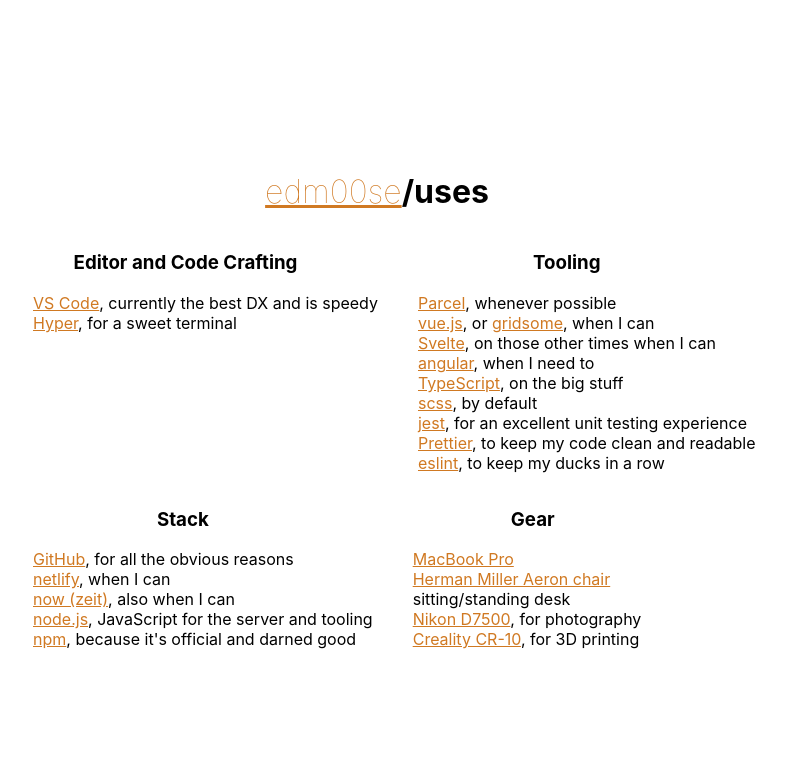
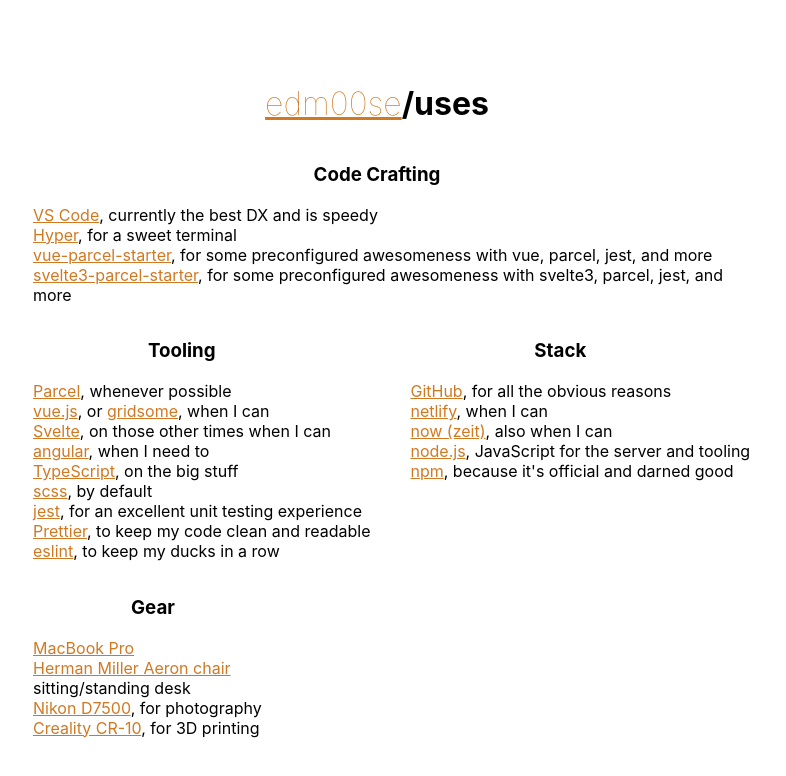
Before and after one commit to edm00se/uses, a Svelte app: page / in a window 1280 px wide. Shown: the top 776 px of the page, without its empty margins (263-1049 px from the left). Built offline with nearby package versions, Linux system fonts and the light colour scheme.

Commit message:
adds starters under code crafting
adjusts header

```diff
--- a/src/components/App.svelte
+++ b/src/components/App.svelte
@@ -4,10 +4,12 @@
 	<div class="stuff">
 
 		<div class="category">
-			<h3>Editor and Code Crafting</h3>
+			<h3>Code Crafting</h3>
 			<ul>
 				<li><a href="https://code.visualstudio.com/" target="_blank" rel="noopener noreferrer">VS Code</a>, currently the best DX and is speedy</li>
 				<li><a href="https://hyper.is/" target="_blank" rel="noopener noreferrer">Hyper</a>, for a sweet terminal</li>
+				<li><a href="https://github.com/edm00se/vue-parcel-starter" target="_blank" rel="noopener noreferrer">vue-parcel-starter</a>, for some preconfigured awesomeness with vue, parcel, jest, and more</li>
+				<li><a href="https://github.com/edm00se/svelte3-parcel-starter" target="_blank" rel="noopener noreferrer">svelte3-parcel-starter</a>, for some preconfigured awesomeness with svelte3, parcel, jest, and more</li>
 			</ul>
 		</div>
 
```
